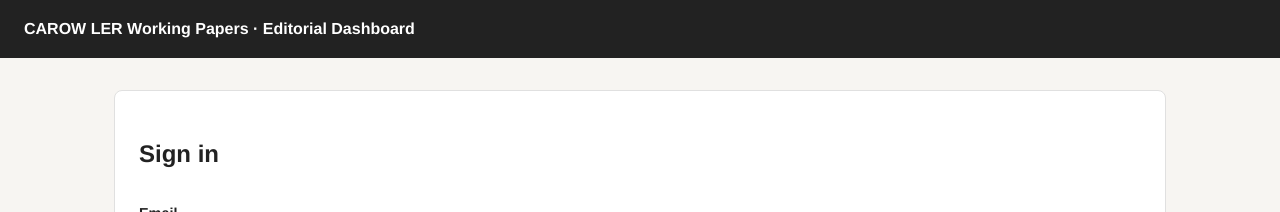
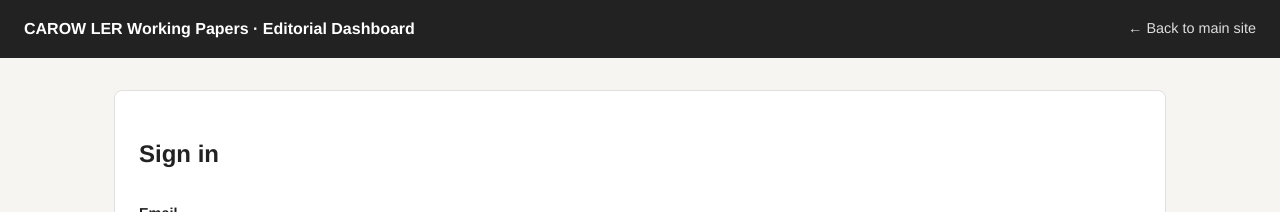
Before and after one commit to maffiemd/carow-ler-working-papers, a Jekyll site: the page built from dashboard.md, in a window 1280 px wide. Shown: the top 212 px of the page. Built offline with Jekyll 4.4.1, drawn with Linux system fonts in a browser that asks for light colours.

Commit message:
Add a back-to-main-site link in the dashboard header
Co-Authored-By: Claude Sonnet 5 <noreply@anthropic.com>

```diff
--- a/_layouts/dashboard.html
+++ b/_layouts/dashboard.html
@@ -12,7 +12,10 @@
 <body class="dashboard-body">
   <header class="dashboard-header">
     <a class="dashboard-header__brand" href="{{ '/' | relative_url }}">{{ site.short_title }} &middot; Editorial Dashboard</a>
-    <button type="button" id="dashboard-sign-out" class="dashboard-header__sign-out" hidden>Sign out</button>
+    <div class="dashboard-header__actions">
+      <a class="dashboard-header__home" href="{{ '/' | relative_url }}">&larr; Back to main site</a>
+      <button type="button" id="dashboard-sign-out" class="dashboard-header__sign-out" hidden>Sign out</button>
+    </div>
   </header>
   <main class="dashboard-main">
     {{ content }}
--- a/assets/css/dashboard.css
+++ b/assets/css/dashboard.css
@@ -9,6 +9,9 @@
   justify-content: space-between;
 }
 .dashboard-header__brand { color: #fff; text-decoration: none; font-weight: 600; }
+.dashboard-header__actions { display: flex; align-items: center; gap: 1rem; }
+.dashboard-header__home { color: rgba(255, 255, 255, 0.85); text-decoration: none; font-size: 0.9rem; }
+.dashboard-header__home:hover { color: #fff; text-decoration: underline; }
 .dashboard-header__sign-out {
   background: transparent;
   border: 1px solid rgba(255, 255, 255, 0.5);
```
